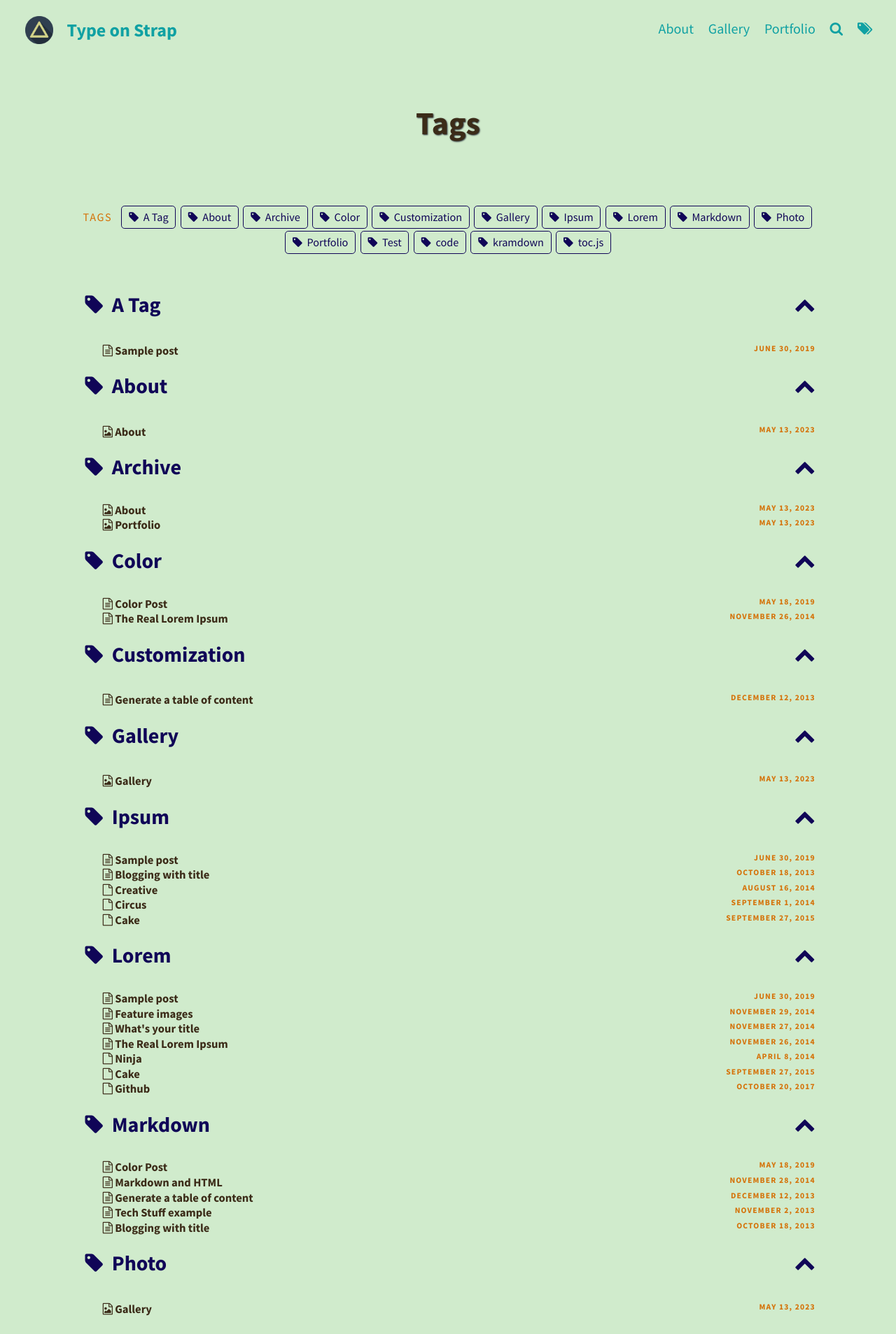
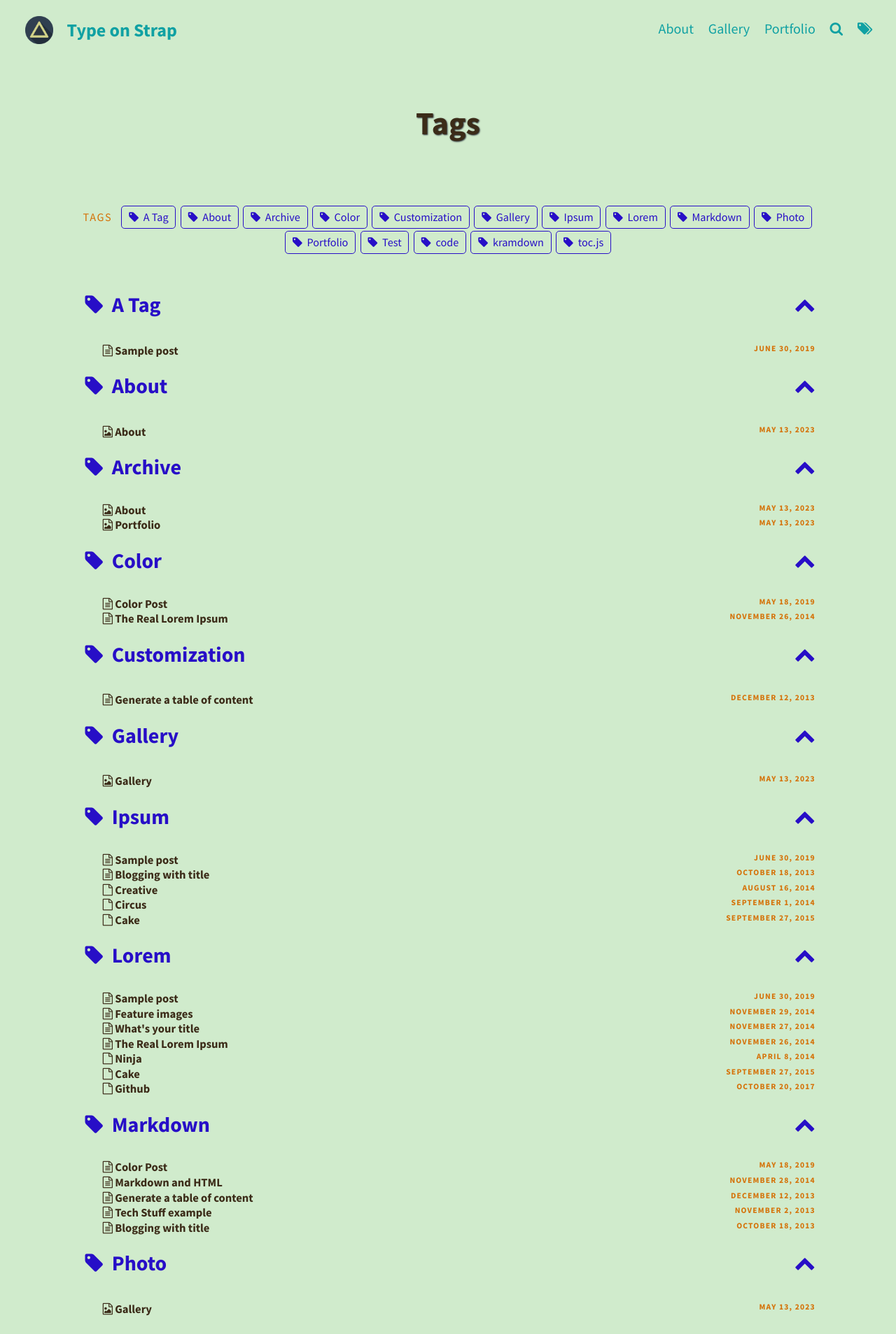
Before and after one commit to Interest420/Type-on-Strap, a Jekyll site: the page built from pages/tags.md, in a window 1280 px wide. Shown: the top 1907 px of the page at 70% size. Built offline with Jekyll 4.4.1, drawn with Linux system fonts in a browser that asks for light colours.

Commit message:
Update _variables.scss

```diff
--- a/_sass/base/_variables.scss
+++ b/_sass/base/_variables.scss
@@ -32,7 +32,7 @@ $border-color: rgba(132, 132, 132, 0.3); // rgba recommended if using feature im
 // Typography colours
 $text-color: #3b2b18; // main body text color
 $meta: #D57107; //lowest gray for accessible color, unused for purchaselist
-$link-color: #100557; // when mousing over green text
+$link-color: #270ec7; // when mousing over link text
 $selection-color: #448fd4; // visible when highlighting text
 $blockquote-color: #E5F7EB; // $background-color;
 
```
